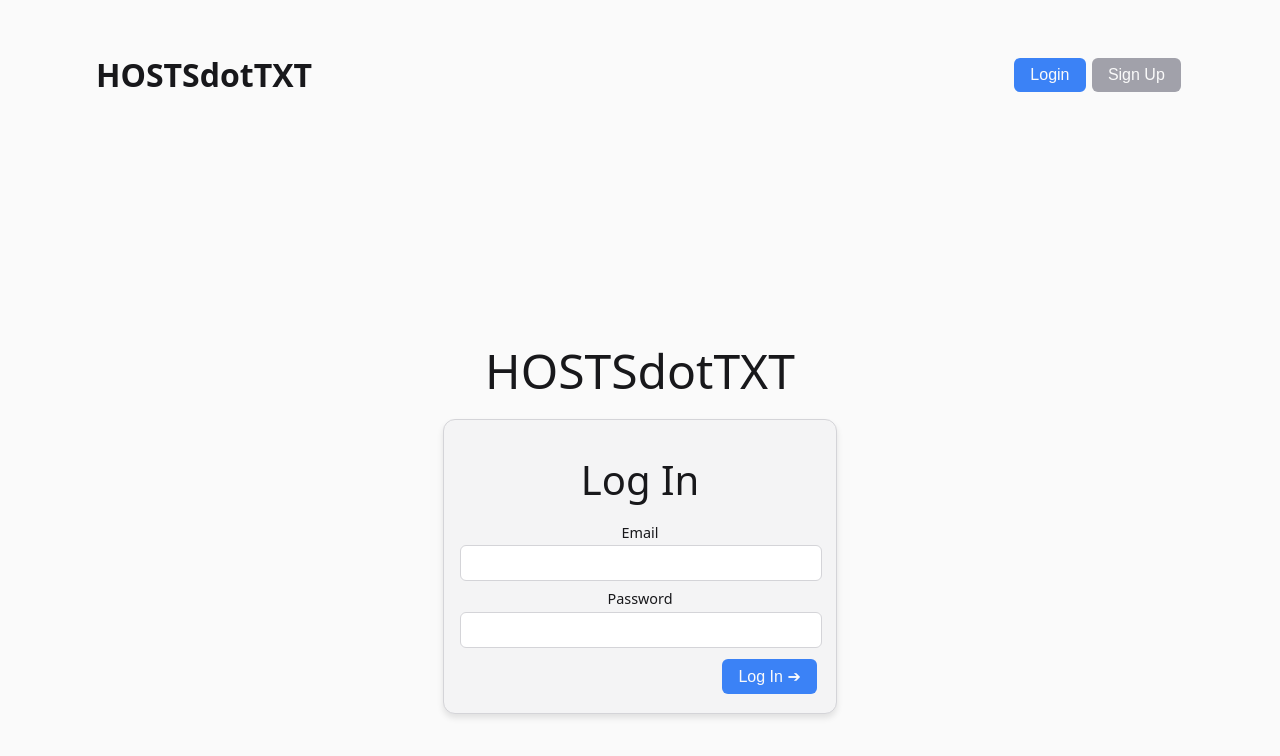
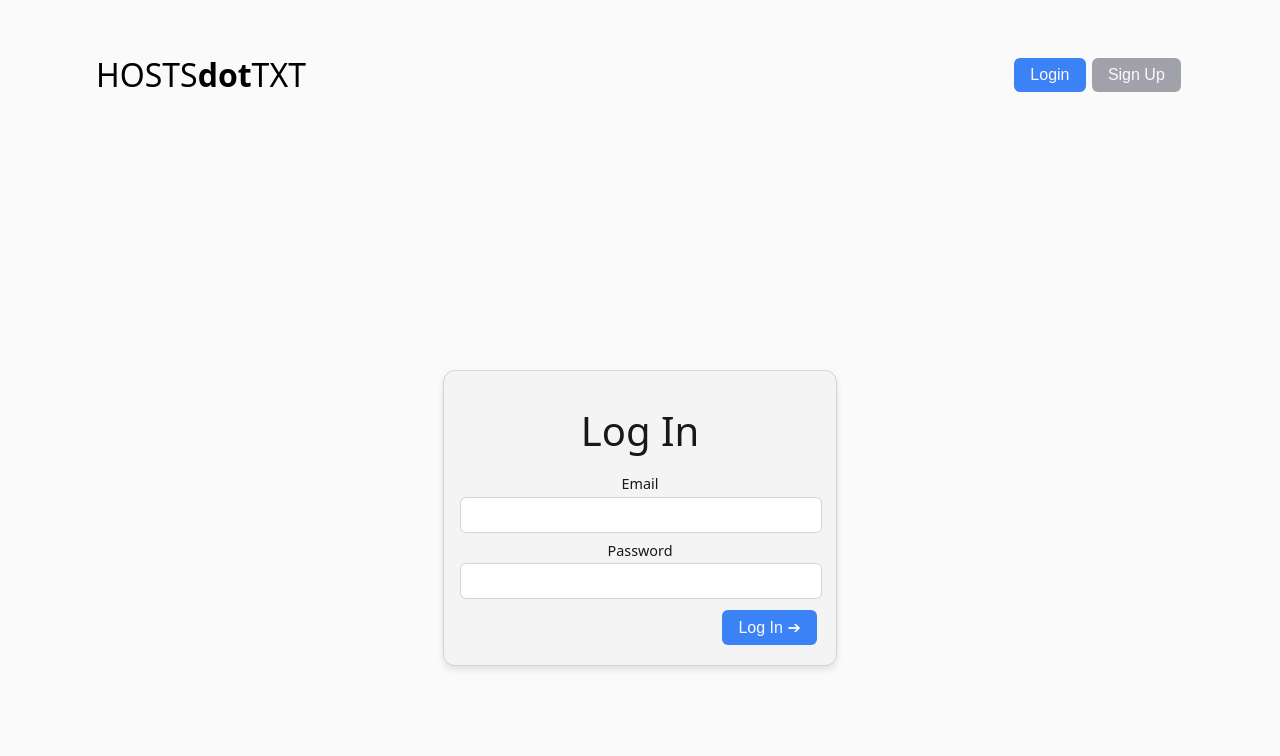
Before and after one commit to HOSTSdotTXT/hostsdottxt-web, a React (Create React App) app: page /login in a window 1280 px wide. Shown: the top 756 px of the page. Built offline with nearby package versions, Linux system fonts and the light colour scheme; no server answers.

Commit message:
Make header buttons dynamic

```diff
--- a/src/App.css
+++ b/src/App.css
@@ -9,3 +9,12 @@
   align-items: center;
   justify-content: space-between;
 }
+
+.App > header h1 {
+  font-weight: 500;
+}
+
+.App > header a {
+  color: #000;
+  text-decoration: none;
+}
--- a/src/App.js
+++ b/src/App.js
@@ -6,16 +6,28 @@ import Records from "./routes/Records";
 import SignUp from "./routes/SignUp.js";
 import Login from "./routes/Login";
 import Button from "./uikit/Button";
+import { Link } from "react-router-dom";
+import { useAuth } from "./hooks/useAuth";
 
-function App() {
-  return (
-    <div className="App">
-      <header>
-        <h1>
-          HOSTS<b>dot</b>TXT
-        </h1>
+function ButtonRow() {
+  let auth = useAuth();
 
-        <div style={{ display: "flex" }}>
+    return <div style={{ display: "flex" }}>
+      { auth.isAuthenticated() ? <><Button
+        className="LoginButton"
+        primary
+        onClick={() => (document.location = "/zones")}
+      >
+        Zones
+      </Button>
+      <Button
+        className="LoginButton"
+        secondary
+        onClick={() => auth.signout(() => {})}
+      >
+        Log Out
+      </Button>
+   </> : <>
       <Button
         className="LoginButton"
         primary
@@ -30,9 +42,21 @@ function App() {
       >
         Sign Up
       </Button>
-        </div>
+      </>}
+    </div>;
+}
+function App() {
+  return (
+    <div className="App">
+      <BrowserRouter>
+        <header>
+          <Link to="/">
+            <h1>
+              HOSTS<b>dot</b>TXT
+            </h1>
+          </Link>
+          <ButtonRow />
         </header>
-      <BrowserRouter>
         <Routes>
           <Route path="/login" element={<Login />} />
           <Route path="/signup" element={<SignUp />} />
--- a/src/hooks/useAuth.js
+++ b/src/hooks/useAuth.js
@@ -19,7 +19,11 @@ export function AuthProvider({ children }) {
     callback();
   };
 
-  let value = { token, signin, signout };
+  let isAuthenticated = () => {
+    return token != null && !isExpired(token);
+  };
+
+  let value = { token, signin, signout, isAuthenticated };
 
   return <AuthContext.Provider value={value}>{children}</AuthContext.Provider>;
 }
--- a/src/routes/Home.js
+++ b/src/routes/Home.js
@@ -11,9 +11,6 @@ export default function Home() {
 
   return (
     <div>
-      <Button primary onClick={() => (document.location = "/zones")}>
-        Zones
-      </Button>
       <div>
         {metrics != null && (
           <p>
--- a/src/routes/Login.js
+++ b/src/routes/Login.js
@@ -5,7 +5,6 @@ import Button from "../uikit/Button.js";
 import Input from "../uikit/Input.js";
 import { useAuth } from "../hooks/useAuth";
 import { useFeatures } from "../hooks/useFeatures";
-import { isExpired } from "react-jwt";
 import { styled } from "@stitches/react";
 import { debounce } from "lodash";
 import { Link } from "react-router-dom";
@@ -64,10 +63,10 @@ function Login(props) {
   let from = location.state?.from?.pathname || "/zones";
 
   useEffect(() => {
-    if (auth.token && !isExpired(auth.token)) {
+    if (auth.isAuthenticated()) {
       navigate(from, { replace: true });
     }
-  }, [auth.token, from, navigate]);
+  }, [auth, from, navigate]);
 
   const handleSubmit = () => {
     fetch("/api/v1/users/login", {
@@ -115,7 +114,6 @@ function Login(props) {
 
   return (
     <Flex>
-      <Title>HOSTSdotTXT</Title>
       <LoginCard>
         <Subtitle>Log In</Subtitle>
         <StyledLabel htmlFor="email">Email</StyledLabel>
--- a/src/routes/SignUp.js
+++ b/src/routes/SignUp.js
@@ -7,7 +7,6 @@ import { useAuth } from "../hooks/useAuth.js";
 import { useNavigate, useLocation } from "react-router-dom";
 import { useFeatures } from "../hooks/useFeatures.js";
 import { Link } from "react-router-dom";
-import { isExpired } from "react-jwt";
 
 const Flex = styled("div", {
   display: "flex",
@@ -59,6 +58,15 @@ export function SignUp() {
   const auth = useAuth();
   const features = useFeatures();
   const navigate = useNavigate();
+  let location = useLocation();
+
+  let from = location.state?.from?.pathname || "/zones";
+
+  useEffect(() => {
+    if (auth.isAuthenticated()) {
+      navigate(from, { replace: true });
+    }
+  }, [auth.token, from, navigate]);
 
   const checkPasswordsMatch = debounce((e) => {
     const password = document.getElementById("password").value;
@@ -118,20 +126,9 @@ export function SignUp() {
     });
   };
 
-  let location = useLocation();
-
-  let from = location.state?.from?.pathname || "/zones";
-
-  useEffect(() => {
-    if (auth.token && !isExpired(auth.token)) {
-      navigate(from, { replace: true });
-    }
-  }, [auth.token, from, navigate]);
-
   if (!features.signup) {
     return (
       <Flex>
-        <Title>HOSTSdotTXT</Title>
         <LoginCard>
           <Subtitle>Sign Up</Subtitle>
           <center>
```
Lines whose indentation alone changed are shown as unchanged.
